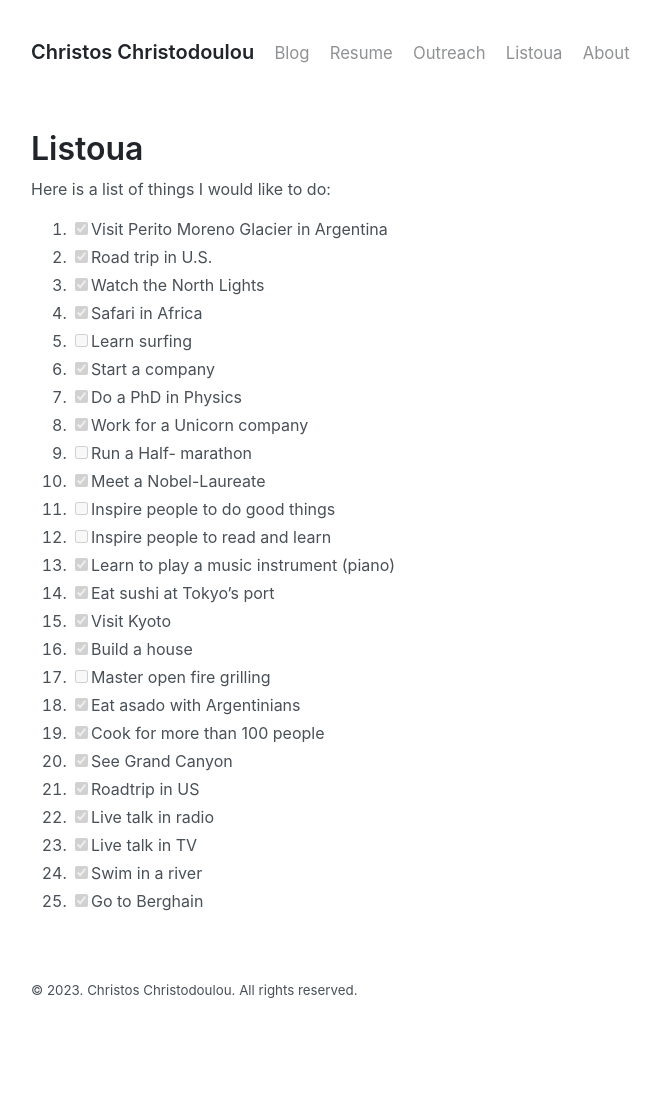
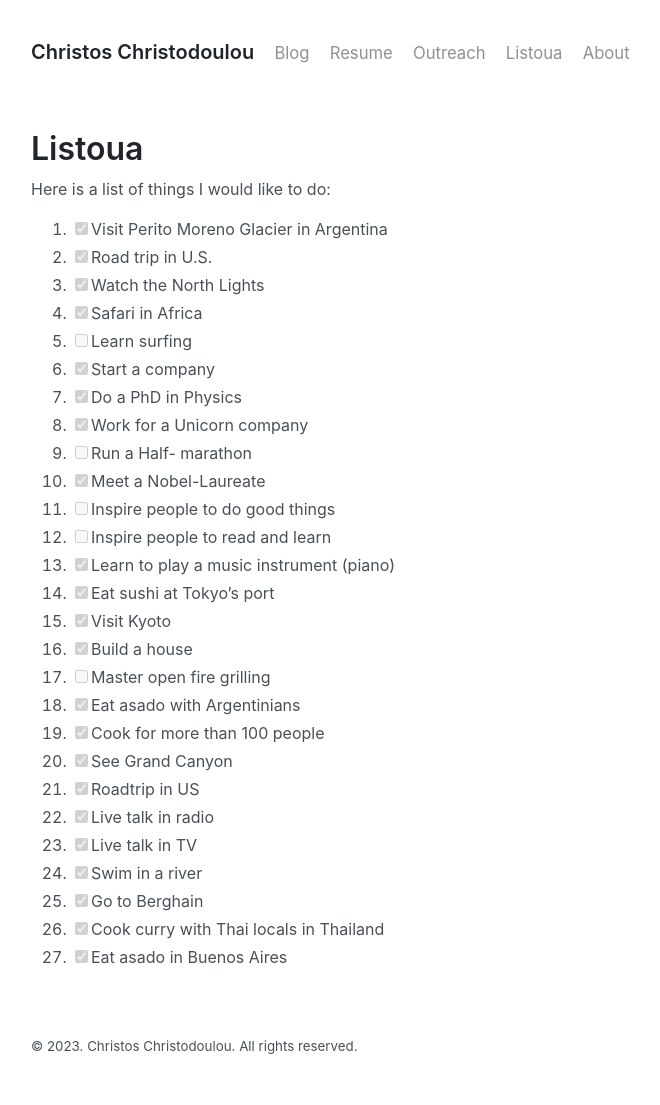
Before and after one commit to chr7stos/chr7stos.github.io, a Jekyll site: the page built from _pages/listoua.md, in a window 1280 px wide. Shown: the whole page, without its empty margins (273-933 px from the left). Built offline with Jekyll 4.4.1, drawn with Linux system fonts in a browser that asks for light colours; before the commit the page ends 1049 px from its top, so only the background shows below that.

Commit message:
Update listoua.md

```diff
--- a/_pages/listoua.md
+++ b/_pages/listoua.md
@@ -31,3 +31,5 @@ Here is a list of things I would like to do:
 24. [x] Live talk in TV
 25. [x] Swim in a river
 26. [x] Go to Berghain
+27. [x] Cook curry with Thai locals in Thailand
+28. [x] Eat asado in Buenos Aires
```
